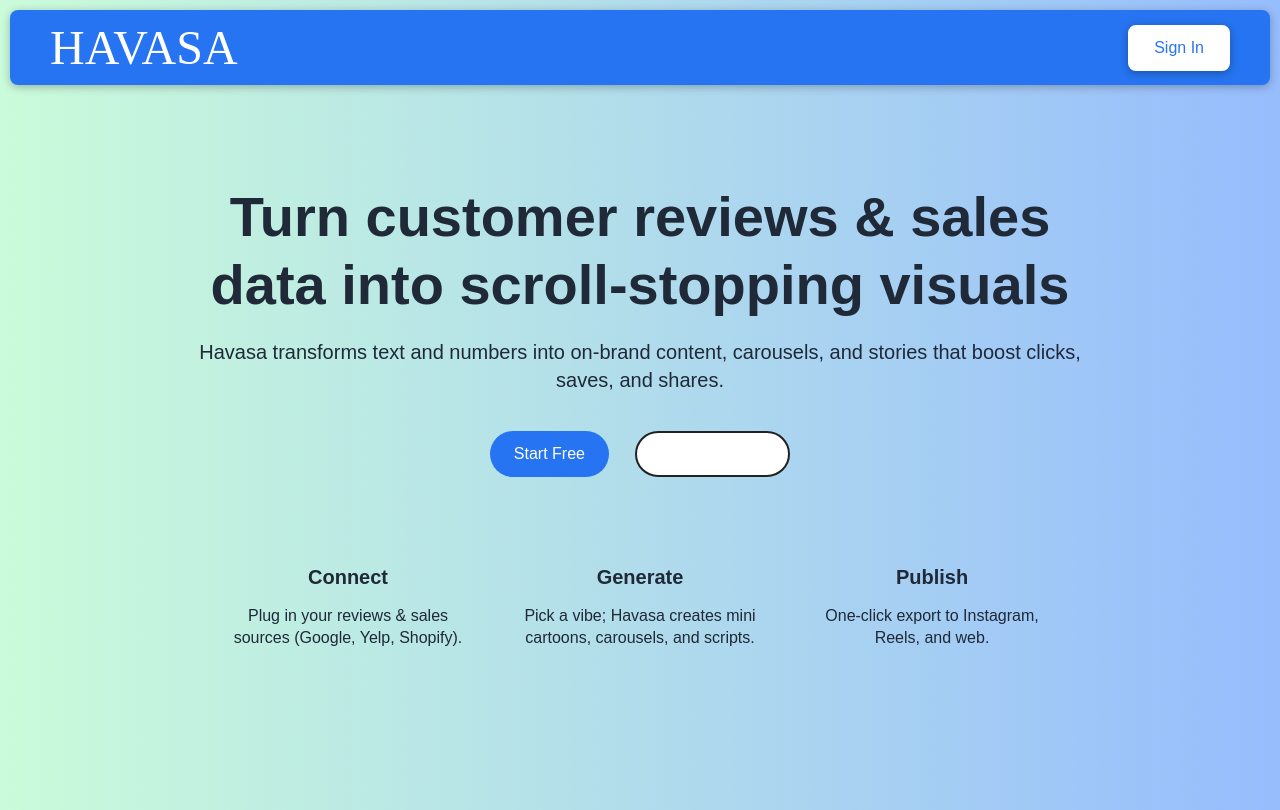
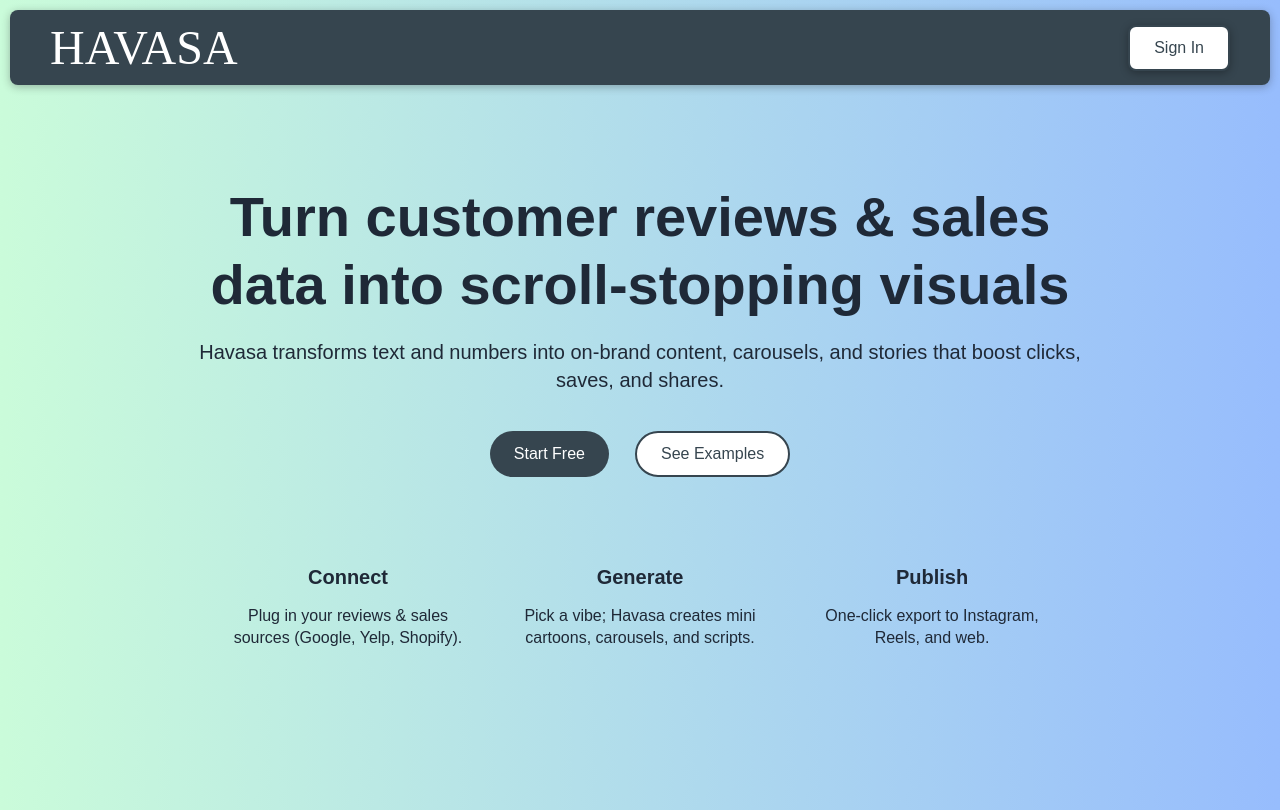
Before and after one commit to Birla10/Enchanta, a React (Create React App) app in the folder frontend/: page / in a window 1280 px wide. Built offline with nearby package versions, Linux system fonts and the light colour scheme; the HTML template or start-up script is replaced by a standard one.

Commit message:
Use charcoal palette for buttons and links

```diff
--- a/frontend/src/components/LandingPage.css
+++ b/frontend/src/components/LandingPage.css
@@ -32,7 +32,7 @@
 }
 
 .start-btn {
-  background-color: #2674f1;
+  background-color: #36454F;
   color: #fff;
   border: none;
   padding: 0.75rem 1.5rem;
@@ -43,7 +43,8 @@
 
 .examples-btn {
   background-color: #fff;
-  border: 2px solid #222;
+  border: 2px solid #36454F;
+  color: #36454F;
   padding: 0.75rem 1.5rem;
   border-radius: 9999px;
   font-size: 1rem;
--- a/frontend/src/index.css
+++ b/frontend/src/index.css
@@ -14,8 +14,12 @@
   margin: 0;
 }
 
+a {
+  color: #36454F;
+}
+
 button {
-  background-color: #FE4E8F;
+  background-color: #36454F;
   color: #fff;
   padding: 10px 20px;
   border: none;
@@ -42,7 +46,7 @@
 }
 
 .navbar {
-  background-color: #2674f1; /* match new palette */
+  background-color: #36454F;
   display: flex;
   justify-content: space-between;
   align-items: center;
@@ -71,9 +75,9 @@
 .nav-links a,
 .nav-links button {
   background-color: #fff;
-  color: #2674f1;
+  color: #36454F;
   padding: 12px 24px;
-  border: 2px solid #fff;
+  border: 2px solid #36454F;
   border-radius: 8px;
   cursor: pointer;
   box-shadow: 0 2px 8px rgba(0, 0, 0, 0.3);
```
